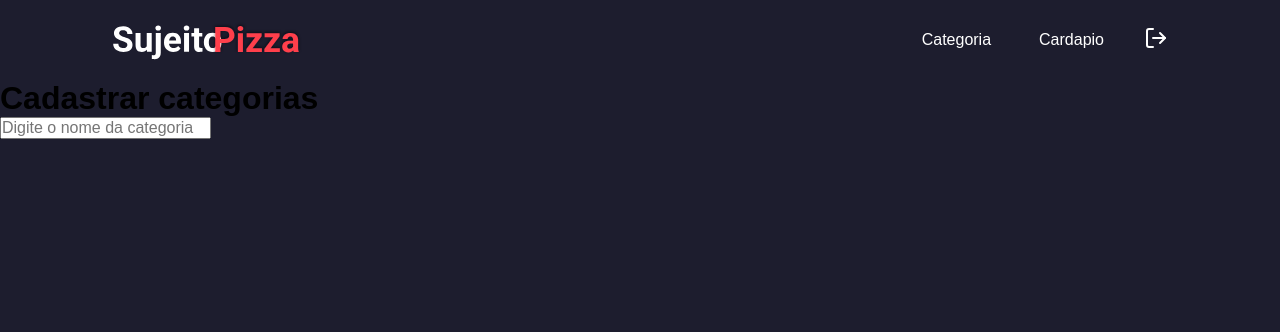
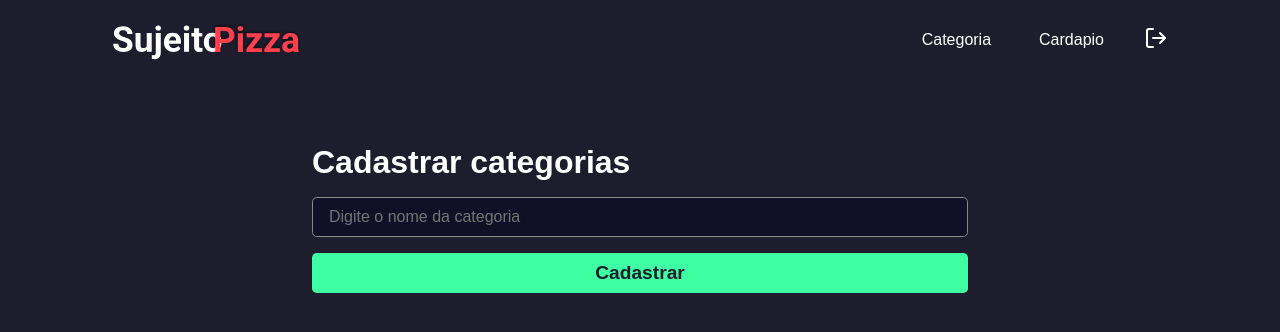
Before and after one commit to Brunogabriel-dev/site-pizzaria, a Next.js app: page /category in a window 1280 px wide. Shown: the top 332 px of the page. Built offline with nearby package versions, Linux system fonts and the light colour scheme.

Commit message:
Inclusão de texto

```diff
--- a/src/pages/category/index.tsx
+++ b/src/pages/category/index.tsx
@@ -14,12 +14,17 @@ export default function Category(){
       <main className={styles.container}>
         <h1>Cadastrar categorias</h1>
 
-        <form>
+        <form className={styles.form}>
           <input
           type="text"
           placeholder="Digite o nome da categoria"
           className={styles.input}
            />
+
+           <button className={styles.buttonAdd} type="submit">
+            Cadastrar
+           </button>
+
         </form>
 
       </main>
--- a/src/pages/category/styles.module.scss
+++ b/src/pages/category/styles.module.scss
@@ -0,0 +1,41 @@
+
+.container{
+  max-width: 720px;
+  margin: 4rem auto;
+  padding: 0 2rem;
+
+  display: flex;
+  justify-content: space-between;
+  flex-direction: column;
+}
+
+.container h1{
+  color: var(--white);
+}
+
+.form{
+  display: flex;
+  flex-direction: column;
+  margin: 1rem 0;
+}
+
+.input{
+  background-color: var(--dark-900);
+  border: 0;
+  padding: 1rem;
+  height: 40px;
+  border-radius: 0.3rem;
+  color: var(--white);
+  border: 1px solid var(--gray-100);
+  margin-bottom: 1rem;
+}
+
+.buttonAdd{
+  height: 40px;
+  border: 0;
+  background-color: var(--green-900);
+  font-weight: bold;
+  font-size: 1.2rem;
+  border-radius: 0.3rem;
+  color: var(--dark-700);
+}
```
